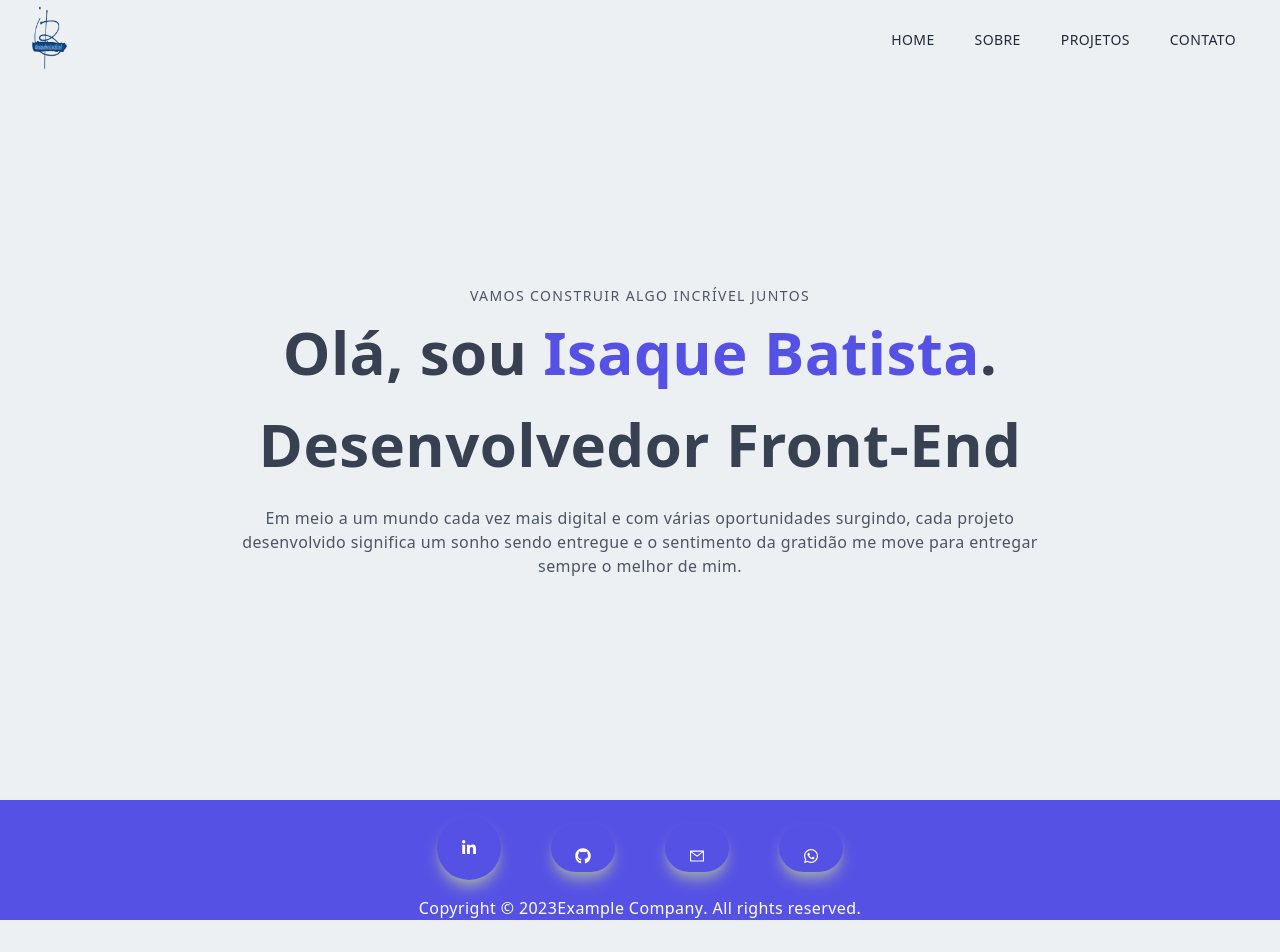
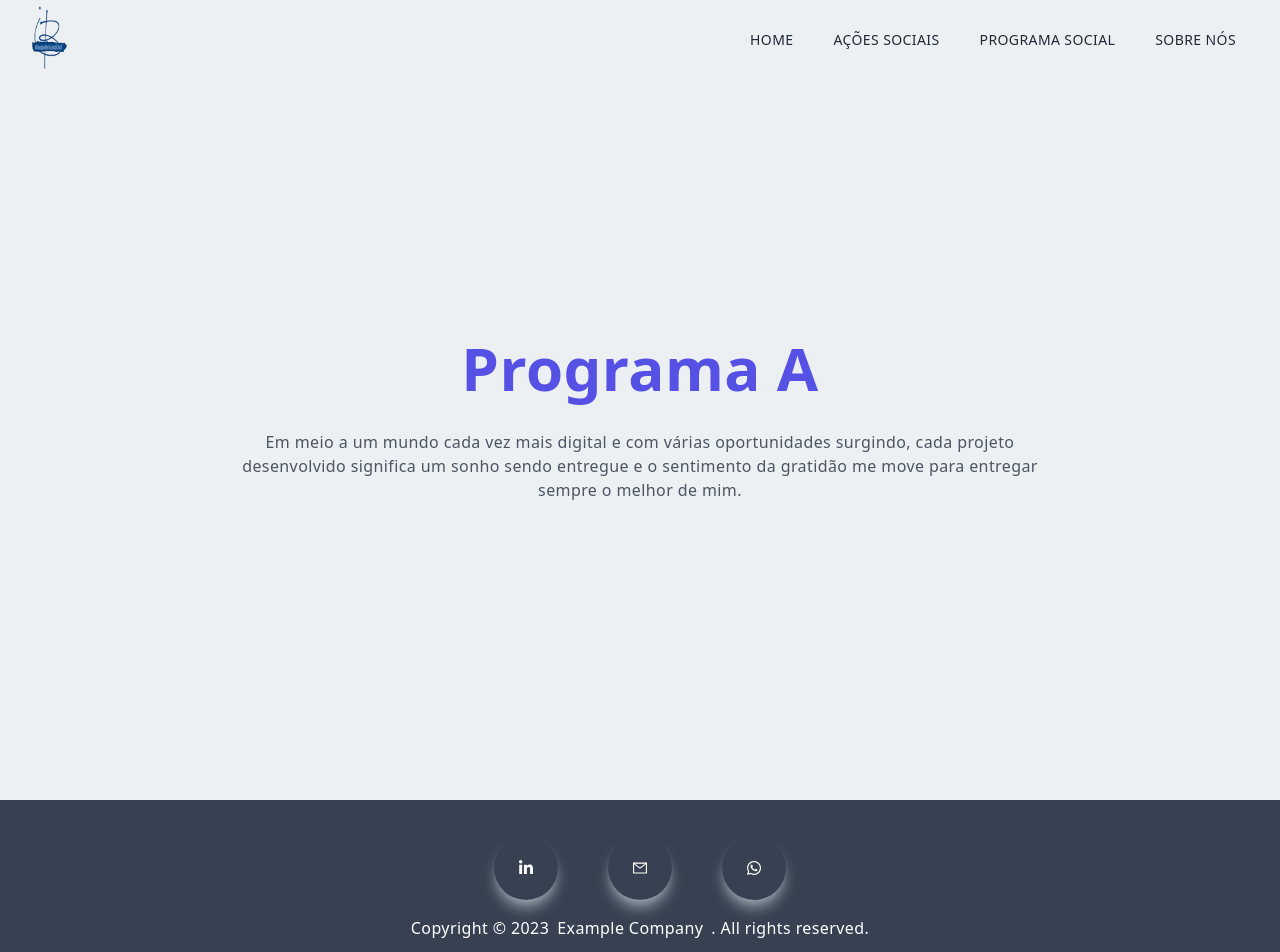
Before and after one commit to ermyjr/brasilCursinho, a Next.js app: page / in a window 1280 px wide. Shown: the top 952 px of the page. Before the commit the page ends 920 px from the top, so only its background shows below. Built offline with nearby package versions, Linux system fonts and the light colour scheme.

Commit message:
atualização projeto

```diff
--- a/package.json
+++ b/package.json
@@ -10,6 +10,7 @@
   },
   "dependencies": {
     "@next/font": "13.1.6",
+    "axios": "^1.3.4",
     "eslint": "8.34.0",
     "eslint-config-next": "13.1.6",
     "next": "^13.2.4",
--- /dev/null
+++ b/src/components/Api.jsx
@@ -0,0 +1,10 @@
+import axios from 'axios';
+
+async function fetchUserData() {
+  try {
+    const response = await axios.get('https://my-json-server.typicode.com/brasilcursinhos/fake-rest-api/');
+    return response.data;
+  } catch (error) {
+    console.error(error);
+  }
+}
--- a/src/components/Footer.jsx
+++ b/src/components/Footer.jsx
@@ -1,61 +1,19 @@
-import { AiOutlineMail } from "react-icons/ai";
-import { BsFillPersonLinesFill } from "react-icons/bs";
-import { FaGithub, FaLinkedinIn, FaWhatsapp } from "react-icons/fa";
-import Link from "next/link";
+import Links from './Links';
+
+
 
 function Footer() {
   return (
-    <footer className="bg-[#5651e5] text-white">
+    <footer className="bg-gray-700 text-white p-5">
+
+      <Links/>
       <div>
-        <div className="flex items-center justify-center m-auto gap-[50px] py-4">
-          <a
-            href="https://www.linkedin.com/in/isaque-batista-de-oliveira-a3b619236/"
-            target="_blank"
-            rel="noreferrer"
-          >
-            <div
-              className="rounded-full shadow-lg shadow-gray-400 p-6 cursor-pointer
-    hover:scale-110 ease-in duration-300"
-            >
-              <FaLinkedinIn className="max-h-[16px]" />
-            </div>
+        <p className="flex justify-center gap-2">
+          Copyright © 2023
+          <a href="https://www.example.com/" target="_blank" rel="noreferrer">
+            Example Company
           </a>
-          <a
-            href="https://github.com/IsaqueBatista"
-            target="_blank"
-            rel="noreferrer"
-          >
-            <div
-              className="rounded-full shadow-lg shadow-gray-400 max-h-[16px] p-6 cursor-pointer
-    hover:scale-110 ease-in duration-300"
-            >
-              <FaGithub className="max-h-[16px]" />
-            </div>
-          </a>
-          <Link href="/Contact">
-            <div
-              className="rounded-full shadow-lg shadow-gray-400 max-h-[16px] p-6 cursor-pointer
-    hover:scale-110 ease-in duration-300"
-            >
-              <AiOutlineMail className="max-h-[16px]" />
-            </div>
-          </Link>
-          <Link href="/curriculo">
-            <div
-              className="rounded-full shadow-lg shadow-gray-400 max-h-[16px] p-6 cursor-pointer
-    hover:scale-110 ease-in duration-300"
-            >
-              <FaWhatsapp className="max-h-[16px]" />
-            </div>
-          </Link>
-        </div>
-      </div>
-
-      <div>
-        <p className="flex justify-center">
-          Copyright © 2023
-          <a href="https://www.example.com/">Example Company</a>. All rights
-          reserved.
+          . All rights reserved.
         </p>
       </div>
     </footer>
--- /dev/null
+++ b/src/components/Links.jsx
@@ -0,0 +1,38 @@
+import { AiOutlineMail } from "react-icons/ai";
+import { FaLinkedinIn, FaWhatsapp } from "react-icons/fa";
+
+function Links() {
+  return (
+    <div className="flex items-center justify-center gap-[50px]  py-4">
+      <div
+        className="rounded-[100%] shadow-lg shadow-gray-400 p-6 cursor-pointer
+hover:scale-110 ease-in duration-300"
+      >
+        <a
+          href="https://www.linkedin.com/in/isaque-batista-de-oliveira-a3b619236/"
+          target="_blank"
+          rel="noreferrer"
+        >
+          <FaLinkedinIn className="max-h-[16px]" />
+        </a>
+      </div>
+
+      <div className="rounded-[100%] shadow-lg shadow-gray-400 p-6 cursor-pointer hover:scale-110 ease-in duration-300">
+        <a href="mailto:ermyjr94@gmail.com">
+          <AiOutlineMail className="max-h-[16px]" />
+        </a>
+      </div>
+
+      <div
+        className="rounded-[100%] shadow-lg shadow-gray-400 p-6 cursor-pointer
+  hover:scale-110 ease-in duration-300"
+      >
+        <a href="https://contate.me/ermyjr" target="_blank" rel="noreferrer">
+          <FaWhatsapp className="max-h-[16px]" />
+        </a>
+      </div>
+    </div>
+  );
+}
+
+export default Links;
--- a/src/components/Main.jsx
+++ b/src/components/Main.jsx
@@ -7,13 +7,10 @@ const Main = () => {
     <div className="mb-0 w-full h-screen text-center ">
       <div className="max-w-[1240px] w-full h-full mx-auto p-2 flex justify-center items-center">
         <div className="mt-10">
-          <p className="uppercase text-sm tracking-widest text-gray-600 mt-10">
-            Vamos construir algo incrível juntos
-          </p>
-          <h1 className="py-4 text-gray-700">
-            Olá, sou <span className="text-[#5651e5]">Isaque Batista</span>.
+
+          <h1 className="py-4 text-gray-700 ">
+            <span className="text-[#5651e5]">Programa A</span>
           </h1>
-          <h1 className="py-4 text-gray-700">Desenvolvedor Front-End</h1>
           <p className="py-4 text-gray-600 max-w-[70%] m-auto">
             Em meio a um mundo cada vez mais digital e com várias oportunidades
             surgindo, cada projeto desenvolvido significa um sonho sendo
--- a/src/components/Navbar.jsx
+++ b/src/components/Navbar.jsx
@@ -2,9 +2,9 @@ import Image from "next/image";
 import Link from "next/link";
 import React, { useState, useEffect } from "react";
 import NavLogo from "../../public/assets/navLogo.png";
-import { AiOutlineClose, AiOutlineMail, AiOutlineMenu } from "react-icons/ai";
-import { FaGithub, FaLinkedinIn, FaWhatsapp } from "react-icons/fa";
-import { BsFillPersonLinesFill } from "react-icons/bs";
+import { AiOutlineClose, AiOutlineMenu } from "react-icons/ai";
+import Links from './Links';
+
 import { useRouter } from "next/router";
 
 export default function Navbar() {
@@ -76,17 +76,17 @@ export default function Navbar() {
             </Link>
             <Link href="/About">
               <li className="ml-4 mr-4 text-sm uppercase hover:border-b">
-                Sobre
+              Ações sociais
               </li>
             </Link>
             <Link href="/Projects">
               <li className="ml-4 mr-4 text-sm uppercase hover:border-b">
-                Projetos
+              Programa Social
               </li>
             </Link>
             <Link href="/Contact">
               <li className="ml-4 mr-4 text-sm uppercase hover:border-b">
-                Contato
+              Sobre Nós
               </li>
             </Link>
           </ul>
@@ -111,25 +111,13 @@ export default function Navbar() {
         >
           <div>
             <div className="flex w-full items-center justify-between">
-              <Link href="/">
-                <Image
-                  src="/../public/assets/navLogo.png"
-                  width="45"
-                  height="25"
-                  alt="/"
-                />
-              </Link>
+
               <div
                 onClick={handleNav}
                 className="rounded-full shadow-lg shadow-gray-400 p-3 cursor-pointer"
               >
                 <AiOutlineClose />
               </div>
-            </div>
-            <div className="border-b border-gray-300 my-4">
-              <p className="w-[85%] md:w-[90%] py-4 text-center">
-                Vamos construir algo incrível juntos
-              </p>
             </div>
           </div>
           <div className="py-4 flex flex-col">
@@ -141,12 +129,12 @@ export default function Navbar() {
               </Link>
               <Link href="/About">
                 <li onClick={() => setNav(false)} className="py-4 text-sm">
-                  Sobre
+                Ações
                 </li>
               </Link>
               <Link href="/Projects">
                 <li onClick={() => setNav(false)} className="py-4 text-sm">
-                  Projetos
+                Programa social
                 </li>
               </Link>
               <Link href="/Contact">
@@ -157,65 +145,11 @@ export default function Navbar() {
             </ul>
             <div className="pt-40">
               <p className="uppercase tracking-widest text-[#5651e5]">
-                Entre em contato
+              Sobre Nós
               </p>
               <div className="flex items-center justify-between my-4 w-full sm:w-[80%]">
-                <a
-                  href="https://www.linkedin.com/in/isaque-batista-de-oliveira-a3b619236/"
-                  target="_blank"
-                  rel="noreferrer"
-                >
-                  <div
-                    className="rounded-full shadow-lg shadow-gray-400 p-3 cursor-pointer
-                hover:scale-105 ease-in duration-300"
-                  >
-                    <FaLinkedinIn />
-                  </div>
-                </a>
+                <Links/>
 
-                <a
-                  href="https://github.com/IsaqueBatista"
-                  target="_blank"
-                  rel="noreferrer"
-                >
-                  <div
-                    className="rounded-full shadow-lg shadow-gray-400 p-3 cursor-pointer
-                hover:scale-105 ease-in duration-300"
-                  >
-                    <FaGithub />
-                  </div>
-                </a>
-
-                <a
-                  href="https://api.whatsapp.com/send?phone=5534992225485&text=Ol%C3%A1%2C%20meu%20nome%20%C3%A9%20Isaque%2C%20seja%20bem-vindo!"
-                  target="_blank"
-                  rel="noreferrer"
-                >
-                  <div
-                    className="rounded-full shadow-lg shadow-gray-400 p-3 cursor-pointer
-                hover:scale-105 ease-in duration-300"
-                  >
-                    <FaWhatsapp />
-                  </div>
-                </a>
-
-                <Link href="/Contact">
-                  <div onClick={() => setNav(false)}
-                    className="rounded-full shadow-lg shadow-gray-400 p-3 cursor-pointer
-                hover:scale-105 ease-in duration-300"
-                  >
-                    <AiOutlineMail />
-                  </div>
-                </Link>
-
-                <Link href="/curriculo">
-                  <div onClick={() => setNav(false)}
-                    className="rounded-full shadow-lg shadow-gray-400 p-3 cursor-pointer
-                hover:scale-105 ease-in duration-300"
-                  >
-                    <BsFillPersonLinesFill />
-                  </div>
-                </Link>
               </div>
             </div>
           </div>
```
Also changed, not shown: 2 other files (tests, documents, lock files or other folders).
